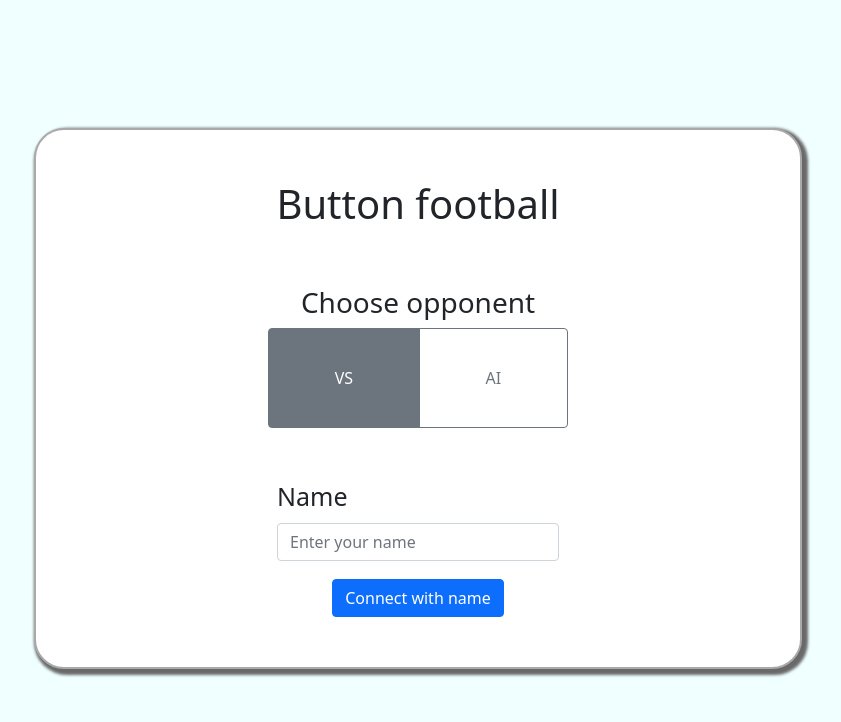
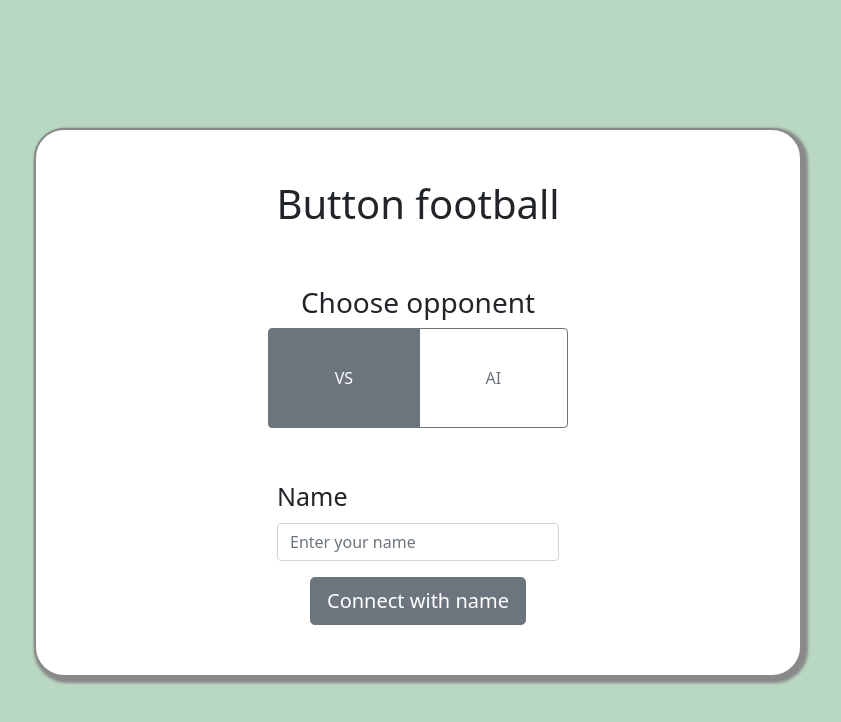
Before and after one commit to DanielNagy97/integralt-beadando, a React (Create React App) app in the folder client-app/: page / in a window 1280 px wide. Shown: the top 722 px of the page, without its empty margins (222-1063 px from the left). Built offline with nearby package versions, Linux system fonts and the light colour scheme; no server answers.

Commit message:
Adding some changes to the connect page style

```diff
--- a/client-app/src/components/connect/connect.tsx
+++ b/client-app/src/components/connect/connect.tsx
@@ -165,7 +165,7 @@ class Connect extends React.Component<ConnectProps, ConnectStates> {
                 </BS.Form.Control.Feedback>
               </BS.Form.Group>
               <div style={{textAlign: 'center'}}>
-                <BS.Button variant="primary" onClick={() => this.validateForm()}>
+                <BS.Button variant="secondary" size='lg' onClick={() => this.validateForm()}>
                   Connect with name
                 </BS.Button>
               </div>
--- a/client-app/src/index.css
+++ b/client-app/src/index.css
@@ -1,3 +1,10 @@
+:root {
+  --pageBackground: #B9D8C2;
+  --formBackground: white;
+  --formShadow: #898989;
+  --formBorder: #898989;
+}
+
 body {
   margin: 0;
   font-family: -apple-system, BlinkMacSystemFont, 'Segoe UI', 'Roboto', 'Oxygen',
@@ -5,7 +12,7 @@ body {
     sans-serif;
   -webkit-font-smoothing: antialiased;
   -moz-osx-font-smoothing: grayscale;
-  background-color: azure !important;
+  background-color: var(--pageBackground) !important;
 }
 
 code {
@@ -34,10 +41,10 @@ code {
 .connectBackground {
   margin: auto;
   width: 75%;
-  background-color: white;
+  background-color: var(--formBackground);
   border-radius: 30px;
-  border: 2px solid darkgrey;
-  box-shadow: 3px 3px 3px 3px dimgray;
+  border: 2px solid var(--formBorder);
+  box-shadow: 3px 3px 3px 3px var(--formShadow);
 }
 
 .opponentButtons {
```
